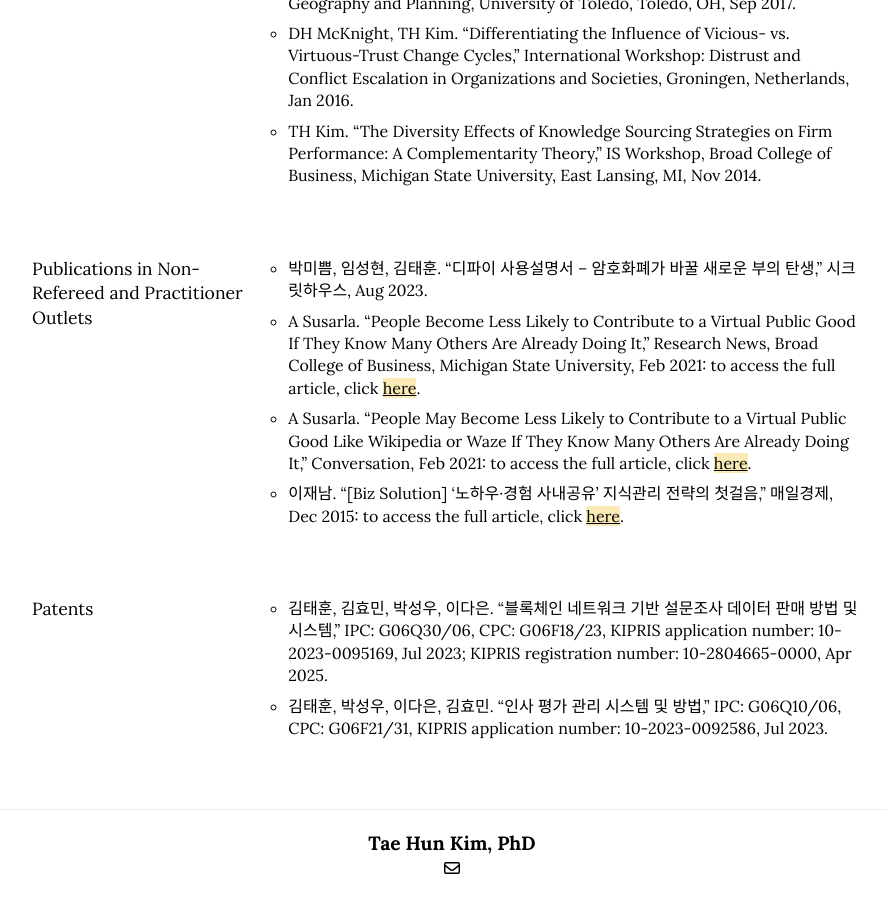
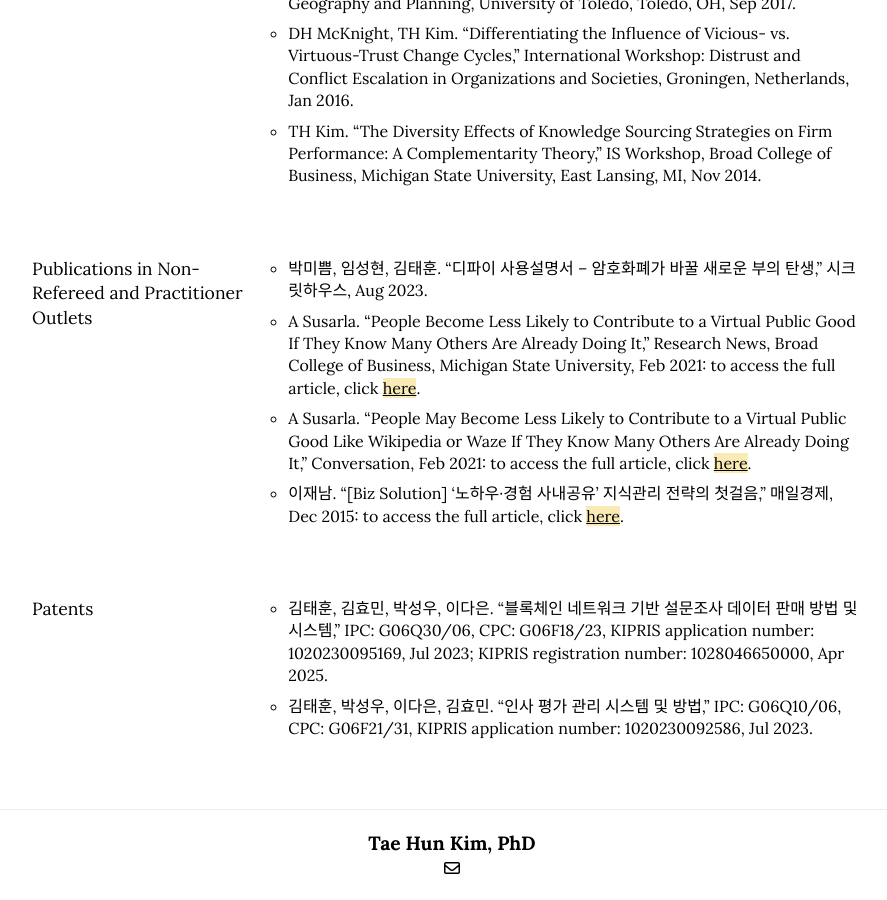
Before and after one commit to istaehun/taehun, a Jekyll site: the page built from index.html, in a window 1280 px wide and 900 px high, scrolled down 6226 px. Shown: the whole window, without its empty margins (188-1075 px from the left). Built offline with Jekyll 4.4.1, drawn with Linux system fonts in a browser that asks for light colours; nearby versions of some CDN libraries.

Commit message:
Update research.yml

```diff
--- a/_data/research.yml
+++ b/_data/research.yml
@@ -87,5 +87,5 @@
 -
   sub-title: Patents
   list:
-    - "김태훈, 김효민, 박성우, 이다은. “블록체인 네트워크 기반 설문조사 데이터 판매 방법 및 시스템,” IPC: G06Q30/06, CPC: G06F18/23, KIPRIS application number: 10-2023-0095169, Jul 2023; KIPRIS registration number: 10-2804665-0000, Apr 2025."
-    - "김태훈, 박성우, 이다은, 김효민. “인사 평가 관리 시스템 및 방법,” IPC: G06Q10/06, CPC: G06F21/31, KIPRIS application number: 10-2023-0092586, Jul 2023."
+    - "김태훈, 김효민, 박성우, 이다은. “블록체인 네트워크 기반 설문조사 데이터 판매 방법 및 시스템,” IPC: G06Q30/06, CPC: G06F18/23, KIPRIS application number: 1020230095169, Jul 2023; KIPRIS registration number: 1028046650000, Apr 2025."
+    - "김태훈, 박성우, 이다은, 김효민. “인사 평가 관리 시스템 및 방법,” IPC: G06Q10/06, CPC: G06F21/31, KIPRIS application number: 1020230092586, Jul 2023."
```
